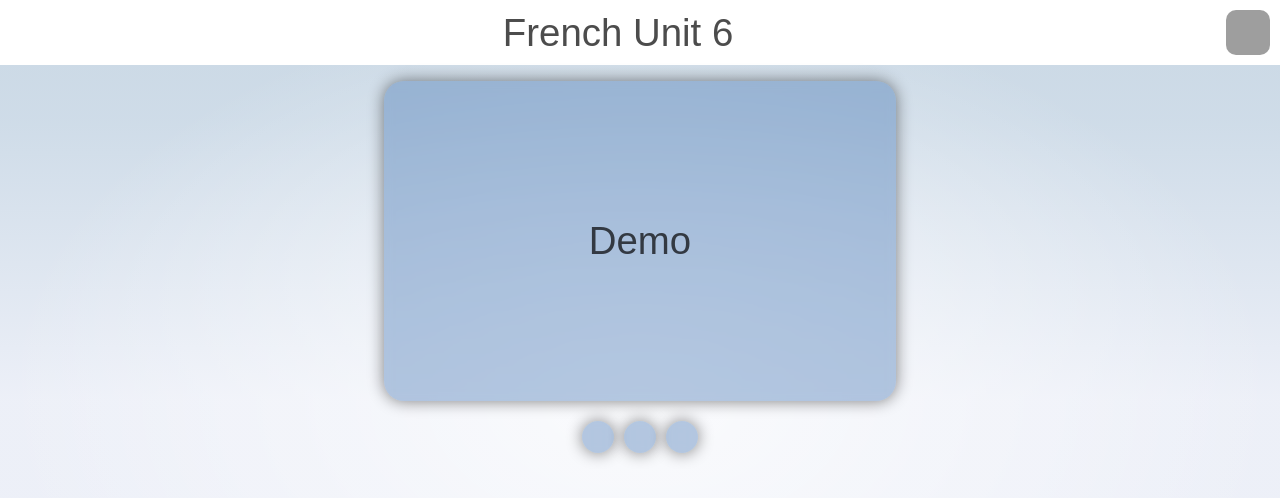
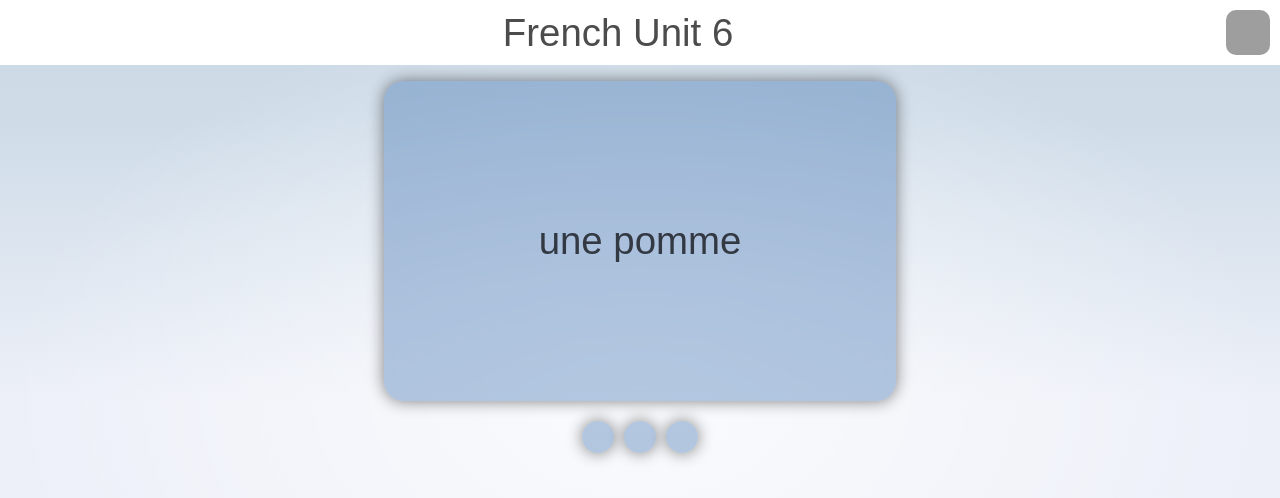
Before and after one commit to VzxaiDev/learning-app, a SvelteKit app: page /dev/component in a window 1280 px wide. Both pictures are taken after a click on the button "Start". Shown: the top 498 px of the page. Built offline with nearby package versions, Linux system fonts and the light colour scheme; grey boxes are pictures that could not be loaded.

Commit message:
flashcard basic

```diff
--- a/src/components/Flashcards.svelte
+++ b/src/components/Flashcards.svelte
@@ -1,10 +1,15 @@
 <script>
+  let showingTerm = true;
+  let term = "une pomme";
+  let def = "a apple";
 
 </script>
 
 <div class="card-wrapper">
-  <div class="card glass">
-    <h1 class="term">Demo</h1>
+  <div on:click={() => showingTerm = !showingTerm}  class="card glass">
+    <h1 class="term">
+      {showingTerm ? term : def}
+    </h1>
   </div>
   <div class="buttons">
     <button class="last glass"></button>
@@ -29,6 +34,7 @@
     width: 32rem;
     height: 20rem;
     border-radius: 20px;
+    user-select: none;
 
     display: flex;
     justify-content: center;
```
